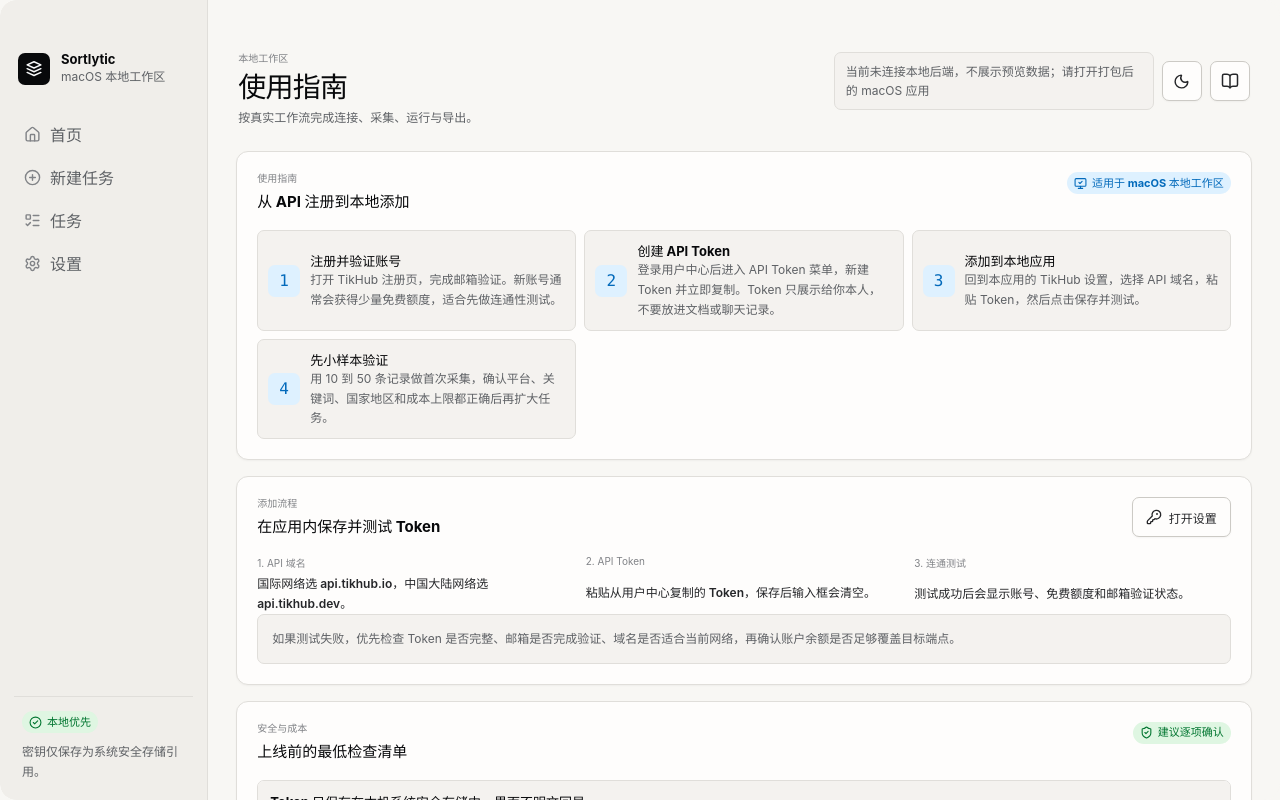
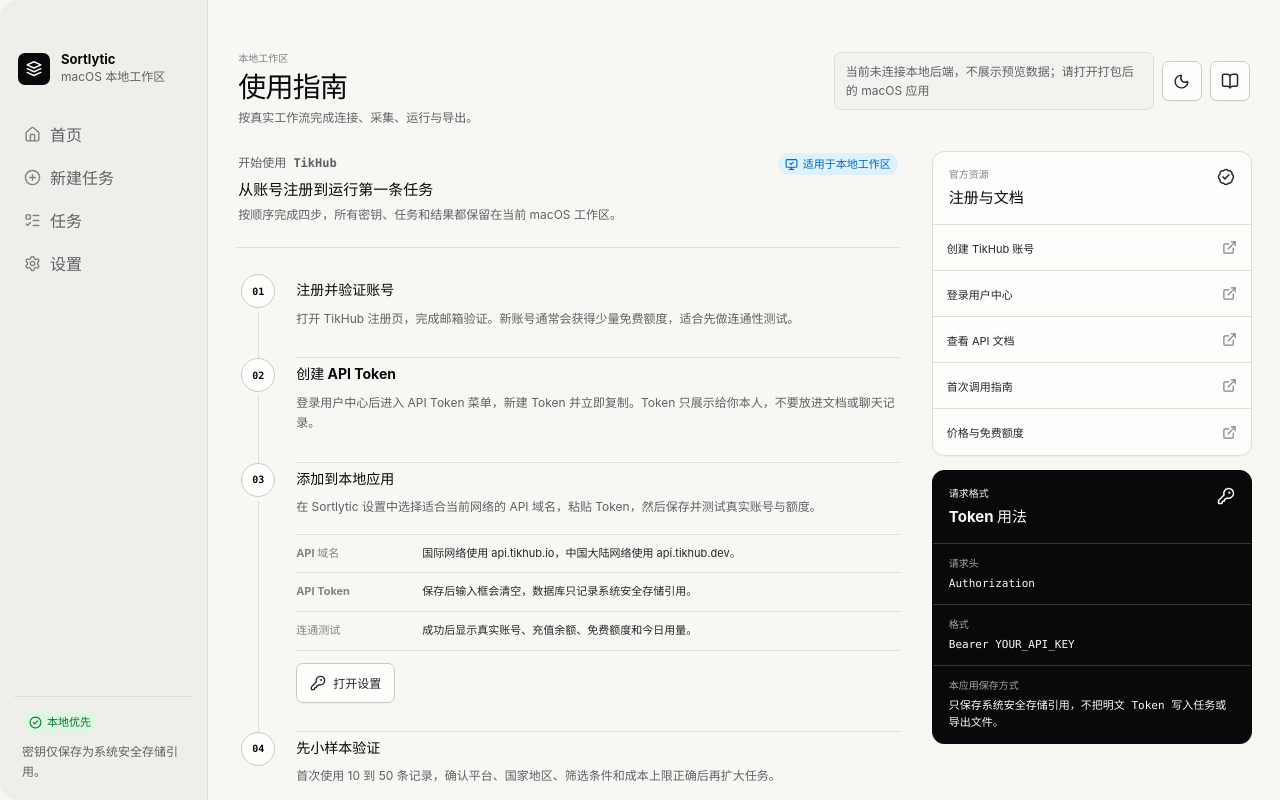
Before and after one commit to ljiulong/sortlytic, a React (Vite) app in the folder apps/macos/: page / in a window 1280 px wide. Both pictures are taken after a click on the button 1229 px from the left and 81 px from the top of the page. Built offline with nearby package versions, Linux system fonts and the light colour scheme.

Commit message:
style: 将使用指南重构为连续步骤流

```diff
--- /dev/null
+++ b/apps/macos/src/GuidePage.css
@@ -0,0 +1,360 @@
+.guide-page {
+  display: grid;
+  grid-template-columns: minmax(0, 1fr) minmax(280px, 320px);
+  gap: 32px;
+  align-items: start;
+  min-width: 0;
+}
+
+.guide-page__main {
+  display: grid;
+  gap: 26px;
+  min-width: 0;
+}
+
+.guide-intro {
+  display: flex;
+  align-items: flex-start;
+  justify-content: space-between;
+  gap: 20px;
+  padding: 2px 2px 22px;
+  border-bottom: 1px solid var(--border-subtle);
+}
+
+.guide-intro > div,
+.guide-resources header > div,
+.guide-token-block header > div,
+.guide-checklist header > div {
+  display: grid;
+  gap: 5px;
+  min-width: 0;
+}
+
+.guide-intro .eyebrow,
+.guide-resources .eyebrow,
+.guide-token-block .eyebrow,
+.guide-checklist .eyebrow {
+  margin: 0;
+}
+
+.guide-intro p,
+.guide-step__content p,
+.guide-checklist__note {
+  margin: 0;
+  color: var(--text-muted);
+  font-size: 12px;
+  line-height: 1.7;
+}
+
+.guide-flow {
+  display: grid;
+  margin: 0;
+  padding: 0;
+  list-style: none;
+}
+
+.guide-step {
+  display: grid;
+  grid-template-columns: 44px minmax(0, 1fr);
+  gap: 16px;
+  min-width: 0;
+}
+
+.guide-step__rail {
+  position: relative;
+  display: flex;
+  justify-content: center;
+}
+
+.guide-step__rail::after {
+  position: absolute;
+  top: 38px;
+  bottom: 0;
+  left: 50%;
+  width: 1px;
+  background: var(--border-subtle);
+  content: '';
+}
+
+.guide-step:last-child .guide-step__rail::after {
+  display: none;
+}
+
+.guide-step__rail > span {
+  position: relative;
+  z-index: 1;
+  display: grid;
+  place-items: center;
+  width: 34px;
+  height: 34px;
+  color: var(--text-strong);
+  background: var(--surface);
+  border: 1px solid var(--border);
+  border-radius: var(--radius-pill);
+  font-family: ui-monospace, "SFMono-Regular", Menlo, Monaco, Consolas, monospace;
+  font-size: 10px;
+  font-weight: 650;
+}
+
+.guide-step__content {
+  display: grid;
+  justify-items: start;
+  gap: 8px;
+  min-width: 0;
+  padding: 5px 0 28px;
+  border-bottom: 1px solid var(--border-subtle);
+}
+
+.guide-step:last-child .guide-step__content {
+  padding-bottom: 2px;
+  border-bottom: 0;
+}
+
+.guide-step__content h3 {
+  font-size: 14px;
+}
+
+.guide-step__facts {
+  display: grid;
+  width: 100%;
+  margin: 8px 0 4px;
+  border-block: 1px solid var(--border-subtle);
+}
+
+.guide-step__facts > div {
+  display: grid;
+  grid-template-columns: 112px minmax(0, 1fr);
+  gap: 14px;
+  min-width: 0;
+  padding: 10px 0;
+  border-bottom: 1px solid var(--border-subtle);
+}
+
+.guide-step__facts > div:last-child {
+  border-bottom: 0;
+}
+
+.guide-step__facts dt,
+.guide-step__facts dd {
+  margin: 0;
+  font-size: 11px;
+  line-height: 1.6;
+}
+
+.guide-step__facts dt {
+  color: var(--text-faint);
+  font-weight: 650;
+}
+
+.guide-step__facts dd {
+  overflow-wrap: anywhere;
+  color: var(--text);
+}
+
+.guide-checklist {
+  min-width: 0;
+  padding: 18px 20px;
+  background: var(--surface-raised);
+  border: 1px solid var(--border-subtle);
+  border-radius: var(--radius-md);
+}
+
+.guide-checklist > header,
+.guide-resources > header,
+.guide-token-block > header {
+  display: flex;
+  align-items: flex-start;
+  justify-content: space-between;
+  gap: 14px;
+}
+
+.guide-checklist > header > svg {
+  color: var(--success);
+}
+
+.guide-checklist ul {
+  display: grid;
+  gap: 0;
+  margin: 14px 0 0;
+  padding: 0;
+  border-top: 1px solid var(--border-subtle);
+  list-style: none;
+}
+
+.guide-checklist li {
+  display: grid;
+  grid-template-columns: 18px minmax(0, 1fr);
+  gap: 9px;
+  align-items: start;
+  min-height: 44px;
+  padding: 11px 0;
+  color: var(--text);
+  border-bottom: 1px solid var(--border-subtle);
+  font-size: 11px;
+  line-height: 1.6;
+}
+
+.guide-checklist li svg {
+  margin-top: 1px;
+  color: var(--success);
+}
+
+.guide-checklist__note {
+  margin-top: 12px;
+  font-size: 11px;
+}
+
+.guide-page__sidebar {
+  position: sticky;
+  top: 22px;
+  display: grid;
+  gap: 14px;
+  min-width: 0;
+}
+
+.guide-resources {
+  min-width: 0;
+  overflow: hidden;
+  background: var(--surface);
+  border: 1px solid var(--border-subtle);
+  border-radius: var(--radius-lg);
+  box-shadow: var(--shadow-panel);
+}
+
+.guide-resources > header,
+.guide-token-block > header {
+  padding: 16px;
+}
+
+.guide-resources nav {
+  display: grid;
+  border-top: 1px solid var(--border-subtle);
+}
+
+.guide-resource-link {
+  display: flex;
+  align-items: center;
+  justify-content: space-between;
+  gap: 12px;
+  min-height: 46px;
+  padding: 9px 14px;
+  color: var(--text);
+  border-bottom: 1px solid var(--border-subtle);
+  font-size: 11px;
+  transition-property: color, background-color;
+  transition-duration: 120ms;
+}
+
+.guide-resource-link:last-child {
+  border-bottom: 0;
+}
+
+.guide-resource-link svg {
+  flex: 0 0 auto;
+  color: var(--text-faint);
+}
+
+.guide-token-block {
+  min-width: 0;
+  overflow: hidden;
+  color: var(--primary-ink);
+  background: var(--text-strong);
+  border: 1px solid var(--text-strong);
+  border-radius: var(--radius-lg);
+}
+
+.guide-token-block .eyebrow,
+.guide-token-block h2,
+.guide-token-block > header > svg {
+  color: var(--primary-ink);
+}
+
+.guide-token-block dl {
+  display: grid;
+  margin: 0;
+  border-top: 1px solid color-mix(in oklch, var(--primary-ink) 18%, transparent);
+}
+
+.guide-token-block dl > div {
+  display: grid;
+  gap: 5px;
+  min-width: 0;
+  padding: 11px 16px;
+  border-bottom: 1px solid color-mix(in oklch, var(--primary-ink) 18%, transparent);
+}
+
+.guide-token-block dl > div:last-child {
+  border-bottom: 0;
+}
+
+.guide-token-block dt,
+.guide-token-block dd {
+  margin: 0;
+  overflow-wrap: anywhere;
+}
+
+.guide-token-block dt {
+  color: color-mix(in oklch, var(--primary-ink) 64%, transparent);
+  font-size: 10px;
+}
+
+.guide-token-block dd {
+  color: var(--primary-ink);
+  font-family: ui-monospace, "SFMono-Regular", Menlo, Monaco, Consolas, monospace;
+  font-size: 11px;
+  line-height: 1.6;
+}
+
+@media (hover: hover) {
+  .guide-resource-link:hover {
+    color: var(--text-strong);
+    background: var(--surface-hover);
+  }
+}
+
+@media (max-width: 1080px) {
+  .guide-page {
+    grid-template-columns: 1fr;
+  }
+
+  .guide-page__sidebar {
+    position: static;
+    grid-template-columns: repeat(2, minmax(0, 1fr));
+  }
+}
+
+@media (max-width: 680px) {
+  .guide-intro {
+    align-items: flex-start;
+    flex-direction: column;
+  }
+
+  .guide-page__sidebar {
+    grid-template-columns: 1fr;
+  }
+
+  .guide-step__facts > div {
+    grid-template-columns: 1fr;
+    gap: 4px;
+  }
+}
+
+@media (max-width: 420px) {
+  .guide-step {
+    grid-template-columns: 36px minmax(0, 1fr);
+    gap: 11px;
+  }
+
+  .guide-step__rail > span {
+    width: 30px;
+    height: 30px;
+  }
+
+  .guide-step__rail::after {
+    top: 34px;
+  }
+
+  .guide-checklist {
+    padding-inline: 14px;
+  }
+}
--- a/apps/macos/src/GuidePage.tsx
+++ b/apps/macos/src/GuidePage.tsx
@@ -6,6 +6,7 @@
   MonitorCheck,
   ShieldCheck,
 } from 'lucide-react'
+import './GuidePage.css'
 
 type GuidePageProps = {
   onOpenSettings: () => void
@@ -22,169 +23,152 @@
   },
   {
     title: '添加到本地应用',
-    detail: '回到本应用的 TikHub 设置，选择 API 域名，粘贴 Token，然后点击保存并测试。',
+    detail: '在 Sortlytic 设置中选择适合当前网络的 API 域名，粘贴 Token，然后保存并测试真实账号与额度。',
   },
   {
     title: '先小样本验证',
-    detail: '用 10 到 50 条记录做首次采集，确认平台、关键词、国家地区和成本上限都正确后再扩大任务。',
+    detail: '首次使用 10 到 50 条记录，确认平台、国家地区、筛选条件和成本上限正确后再扩大任务。',
   },
 ]
 
 const safetyChecks = [
   'Token 只保存在本机系统安全存储中，界面不明文回显。',
-  '请求头格式为 Authorization: Bearer YOUR_API_KEY。',
   '中国大陆网络优先尝试 api.tikhub.dev，国际网络优先尝试 api.tikhub.io。',
-  '不同端点价格不同，正式采集前先看 API Marketplace 和价格说明。',
+  '不同端点价格不同，正式采集前先确认 API Marketplace 与实时计价。',
+  '首次任务使用小样本，并在任务页确认运行后再产生正式采集费用。',
+]
+
+const officialResources = [
+  { href: 'https://user.tikhub.io/register', label: '创建 TikHub 账号' },
+  { href: 'https://user.tikhub.io/login', label: '登录用户中心' },
+  { href: 'https://docs.tikhub.io/', label: '查看 API 文档' },
+  { href: 'https://tikhub.io/getting-started', label: '首次调用指南' },
+  { href: 'https://tikhub.io/pricing', label: '价格与免费额度' },
 ]
 
 function GuidePage({ onOpenSettings }: GuidePageProps) {
   return (
-    <section className="main-grid" aria-label="使用指南">
-      <div className="main-column">
-        <section className="glass-panel">
-          <div className="section-heading">
+    <section className="guide-page" aria-label="使用指南">
+      <main className="guide-page__main">
+        <header className="guide-intro">
           <div>
-              <p className="eyebrow">使用指南</p>
-              <h2>从 API 注册到本地添加</h2>
+            <p className="eyebrow">开始使用 TikHub</p>
+            <h2>从账号注册到运行第一条任务</h2>
+            <p>按顺序完成四步，所有密钥、任务和结果都保留在当前 macOS 工作区。</p>
           </div>
           <span className="status-pill" data-tone="info">
             <MonitorCheck size={13} aria-hidden="true" />
-              适用于 macOS 本地工作区
+            适用于本地工作区
           </span>
+        </header>
+
+        <ol className="guide-flow">
+          {setupSteps.map((step, index) => (
+            <li className="guide-step" key={step.title}>
+              <div className="guide-step__rail" aria-hidden="true">
+                <span>{String(index + 1).padStart(2, '0')}</span>
               </div>
-          <div className="connection-grid">
-            {setupSteps.map((step, index) => (
-              <article className="connection-card" key={step.title}>
-                <div className="connection-icon" data-tone="info">
-                  <span className="mono">{index + 1}</span>
+              <div className="guide-step__content">
+                <h3>{step.title}</h3>
+                <p>{step.detail}</p>
+                {index === 2 ? (
+                  <>
+                    <dl className="guide-step__facts">
+                      <div>
+                        <dt>API 域名</dt>
+                        <dd>国际网络使用 api.tikhub.io，中国大陆网络使用 api.tikhub.dev。</dd>
                       </div>
                       <div>
-                  <p className="connection-name">{step.title}</p>
-                  <p className="muted-text">{step.detail}</p>
+                        <dt>API Token</dt>
+                        <dd>保存后输入框会清空，数据库只记录系统安全存储引用。</dd>
                       </div>
-              </article>
+                      <div>
+                        <dt>连通测试</dt>
+                        <dd>成功后显示真实账号、充值余额、免费额度和今日用量。</dd>
+                      </div>
+                    </dl>
+                    <button className="ghost-button" type="button" onClick={onOpenSettings}>
+                      <KeyRound size={16} aria-hidden="true" />
+                      打开设置
+                    </button>
+                  </>
+                ) : null}
+              </div>
+            </li>
           ))}
+        </ol>
+
+        <section className="guide-checklist" aria-labelledby="guide-checklist-heading">
+          <header>
+            <div>
+              <p className="eyebrow">运行前确认</p>
+              <h2 id="guide-checklist-heading">安全与成本边界</h2>
             </div>
+            <ShieldCheck size={19} aria-hidden="true" />
+          </header>
+          <ul>
+            {safetyChecks.map((item) => (
+              <li key={item}>
+                <CheckCircle2 size={16} aria-hidden="true" />
+                <span>{item}</span>
+              </li>
+            ))}
+          </ul>
+          <p className="guide-checklist__note">
+            测试失败时，依次检查 Token 完整性、邮箱验证、当前网络对应域名和可用额度。
+          </p>
+        </section>
+      </main>
+
+      <aside className="guide-page__sidebar" aria-label="官方资源与请求格式">
+        <section className="guide-resources" aria-labelledby="guide-resources-heading">
+          <header>
+            <div>
+              <p className="eyebrow">官方资源</p>
+              <h2 id="guide-resources-heading">注册与文档</h2>
+            </div>
+            <BadgeCheck size={18} aria-hidden="true" />
+          </header>
+          <nav aria-label="TikHub 官方资源">
+            {officialResources.map((resource) => (
+              <GuideLink {...resource} key={resource.href} />
+            ))}
+          </nav>
         </section>
 
-        <section className="glass-panel">
-          <div className="section-heading">
-            <div>
-              <p className="eyebrow">添加流程</p>
-              <h2>在应用内保存并测试 Token</h2>
-            </div>
-            <button className="ghost-button" type="button" onClick={onOpenSettings}>
-              <KeyRound size={16} aria-hidden="true" />
-              <span>打开设置</span>
-            </button>
-          </div>
-          <div className="plan-grid">
-            <InfoBlock label="1. API 域名" value="国际网络选 api.tikhub.io，中国大陆网络选 api.tikhub.dev。" />
-            <InfoBlock label="2. API Token" value="粘贴从用户中心复制的 Token，保存后输入框会清空。" />
-            <InfoBlock label="3. 连通测试" value="测试成功后会显示账号、免费额度和邮箱验证状态。" />
-          </div>
-          <div className="plan-preview">
-            <p className="muted-text">
-              如果测试失败，优先检查 Token 是否完整、邮箱是否完成验证、域名是否适合当前网络，再确认账户余额是否足够覆盖目标端点。
-            </p>
-          </div>
-        </section>
-
-        <section className="glass-panel">
-          <div className="section-heading">
-            <div>
-              <p className="eyebrow">安全与成本</p>
-              <h2>上线前的最低检查清单</h2>
-            </div>
-            <span className="status-pill" data-tone="success">
-              <ShieldCheck size={13} aria-hidden="true" />
-              建议逐项确认
-            </span>
-          </div>
-          <div className="task-list">
-            {safetyChecks.map((item) => (
-              <article className="task-row" key={item}>
-                <div>
-                  <h3>{item}</h3>
-                  <p>配置、测试和采集都在本地工作区完成。</p>
-                </div>
-                <span className="status-pill" data-tone="success">
-                  <CheckCircle2 size={13} aria-hidden="true" />
-                  已纳入
-                </span>
-              </article>
-            ))}
-          </div>
-        </section>
-      </div>
-
-      <aside className="inspector" aria-label="外部文档与排错">
-        <section className="glass-panel compact-panel">
-          <div className="section-heading">
-            <div>
-              <p className="eyebrow">官方入口</p>
-              <h2>注册与文档</h2>
-            </div>
-            <BadgeCheck size={18} aria-hidden="true" />
-          </div>
-          <div className="export-grid">
-            <GuideLink href="https://user.tikhub.io/register" label="创建 TikHub 账号" />
-            <GuideLink href="https://user.tikhub.io/login" label="登录用户中心" />
-            <GuideLink href="https://docs.tikhub.io/" label="查看 API 文档" />
-            <GuideLink href="https://tikhub.io/getting-started" label="首次调用指南" />
-            <GuideLink href="https://tikhub.io/pricing" label="价格与免费额度" />
-          </div>
-        </section>
-
-        <section className="glass-panel compact-panel">
-          <div className="section-heading">
+        <section className="guide-token-block" aria-labelledby="guide-token-heading">
+          <header>
             <div>
               <p className="eyebrow">请求格式</p>
-              <h2>Token 用法</h2>
+              <h2 id="guide-token-heading">Token 用法</h2>
             </div>
             <KeyRound size={18} aria-hidden="true" />
-          </div>
-          <div className="evidence-body">
+          </header>
           <dl>
             <div>
               <dt>请求头</dt>
-                <dd className="mono">Authorization</dd>
+              <dd>Authorization</dd>
             </div>
             <div>
               <dt>格式</dt>
-                <dd className="mono">Bearer YOUR_API_KEY</dd>
+              <dd>Bearer YOUR_API_KEY</dd>
             </div>
             <div>
               <dt>本应用保存方式</dt>
-                <dd>只保存安全存储引用，不把明文 Token 写入导出报告。</dd>
+              <dd>只保存系统安全存储引用，不把明文 Token 写入任务或导出文件。</dd>
             </div>
           </dl>
-          </div>
         </section>
       </aside>
     </section>
   )
 }
 
-function InfoBlock({ label, value }: { label: string; value: string }) {
-  return (
-    <div className="info-line">
-      <span>{label}</span>
-      <strong>{value}</strong>
-    </div>
-  )
-}
-
 function GuideLink({ href, label }: { href: string; label: string }) {
   return (
-    <a className="export-item" href={href} rel="noreferrer" target="_blank">
-      <div className="connection-icon" data-tone="info">
+    <a className="guide-resource-link" href={href} rel="noreferrer" target="_blank">
+      <span>{label}</span>
       <ExternalLink size={15} aria-hidden="true" />
-      </div>
-      <div>
-        <span>外部链接</span>
-        <strong>{label}</strong>
-      </div>
     </a>
   )
 }
```
Also changed, not shown: 1 other file (tests, documents, lock files or other folders). Lines whose indentation alone changed are shown as unchanged.
